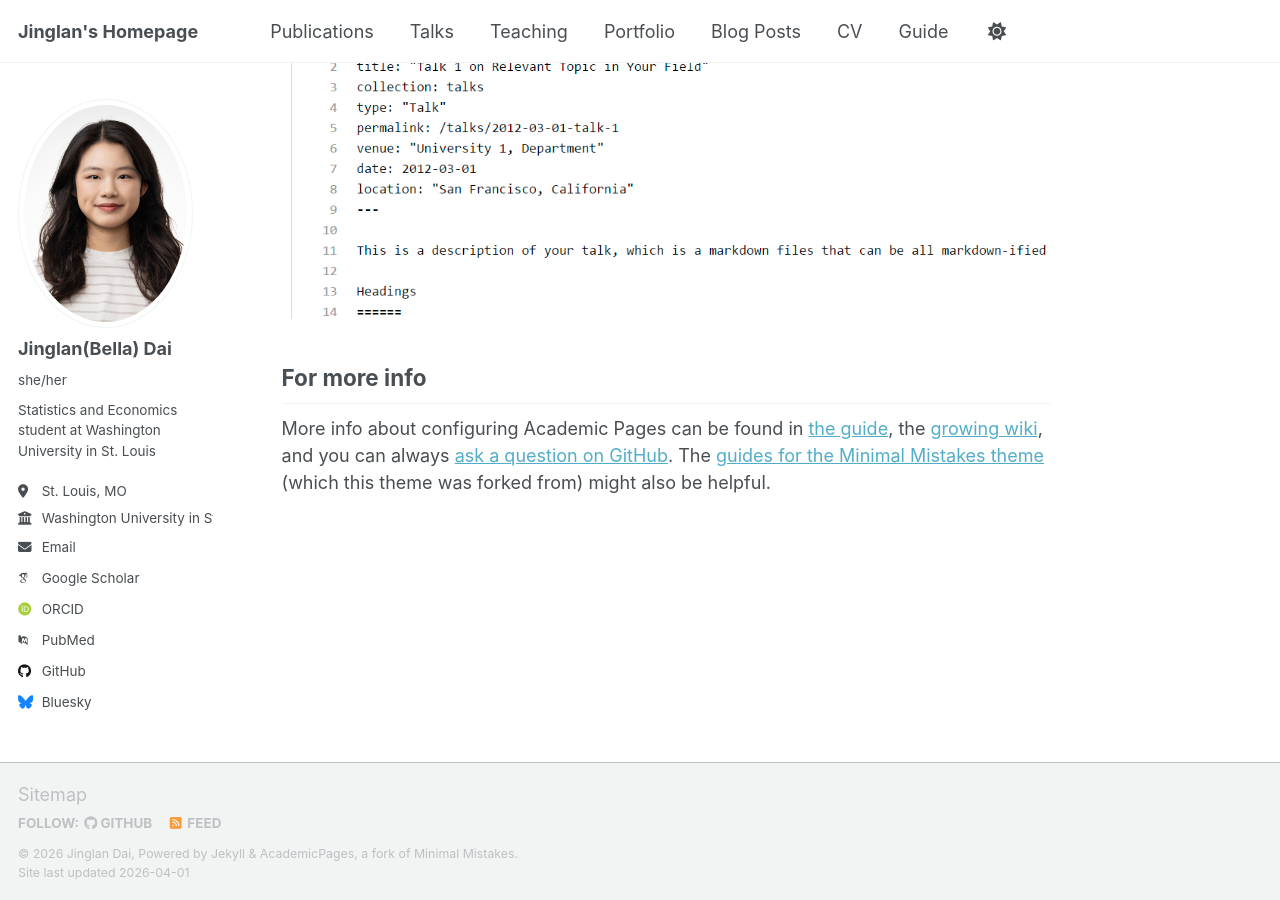
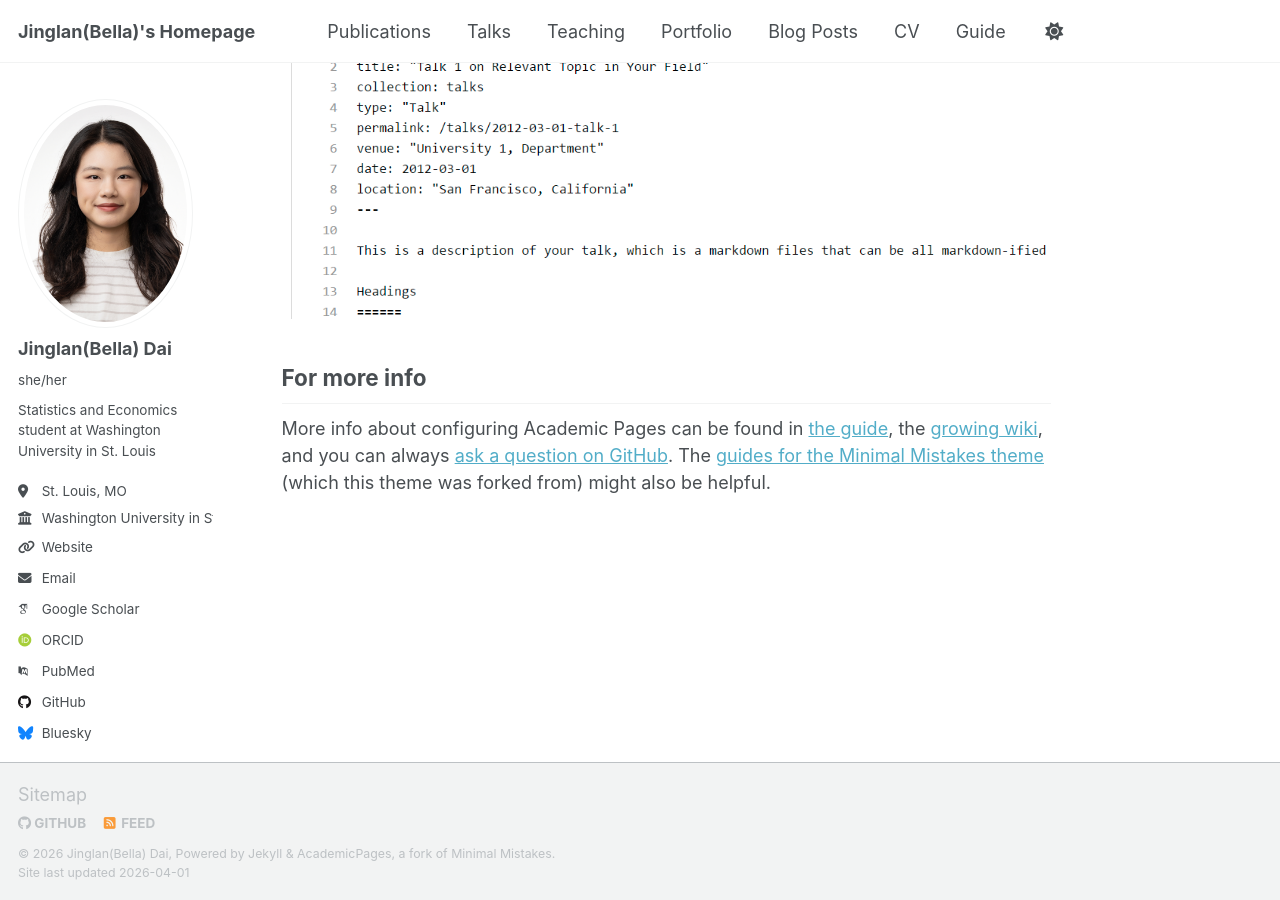
Before and after one commit to belladai36/belladai36.github.io, a Jekyll site: the page built from _pages/about.md, in a window 1280 px wide and 900 px high, scrolled down 2880 px. Built offline with Jekyll 4.4.1, drawn with Linux system fonts in a browser that asks for light colours; some web fonts are replaced; a script that is not in the unit is left out.

Commit message:
Update _config.yml

```diff
--- a/_config.yml
+++ b/_config.yml
@@ -7,12 +7,12 @@
 # server process.
 
 # Basic Site Settings
-locale                   : "en-US"
+locale                   : "St. Louis-US"
 site_theme               : "default" # Currently available options are "default", "air"
-title                    : "Jinglan's Homepage"
+title                    : "Jinglan(Bella)'s Homepage"
 title_separator          : "-"
-name                     : &name "Jinglan Dai"
-description              : &description "Your Name's academic portfolio"   # Update this with a general description of your site, this is the default if not overridden by a page
+name                     : &name "Jinglan(Bella) Dai"
+description              : &description "Jinglan(Bella)'s academic portfolio"   # Update this with a general description of your site, this is the default if not overridden by a page
 url                      : https://belladai36.github.io # The base hostname & protocol for your site e.g. "https://[your GitHub username].github.io",
                                                            # or if you already have some other page hosted on Github then use "https://[your GitHub username].github.io/[Your Repo Name]"
 baseurl                  : "" # the subpath of your site, e.g. "/blog"
@@ -29,8 +29,8 @@
   bio              : "Statistics and Economics student at Washington University in St. Louis"
   location         : "St. Louis, MO"
   employer         : "Washington University in St. Louis"
-  uri              : # URL
-  email            : "none@example.org"
+  uri              : https://belladai36.github.io # URL
+  email            : "bella.d@wustl.edu"
 
   # Academic websites
   academia         : # URL
```
